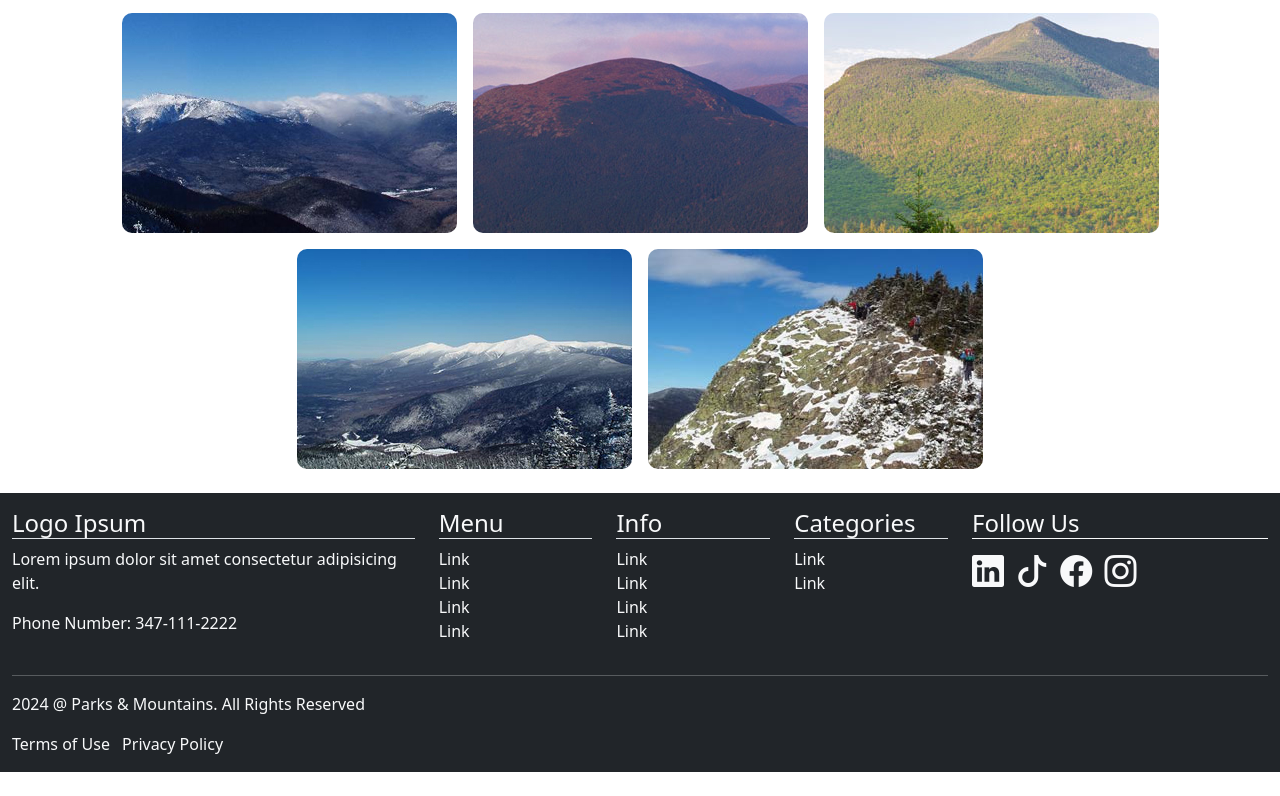
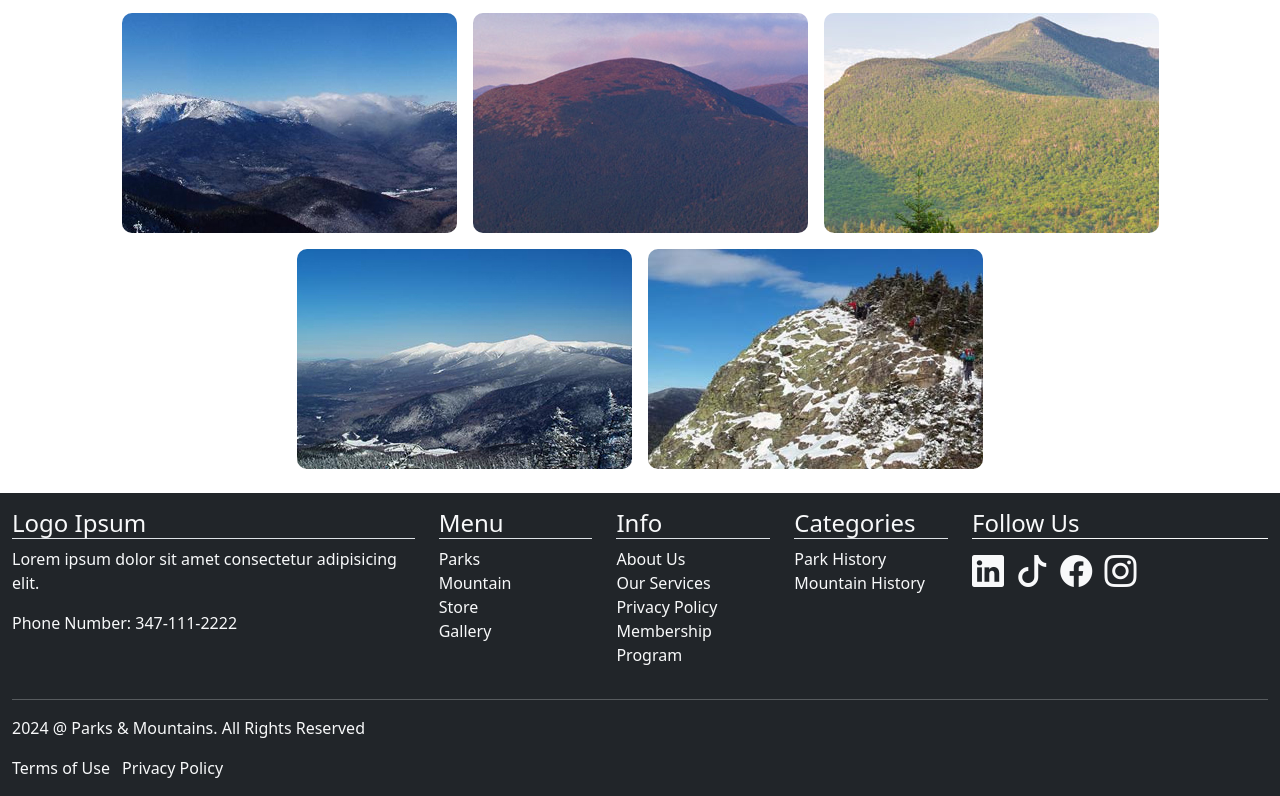
Before and after one commit to Shinji-exe/capstone2, a plain HTML site: page gallery.html in a window 1280 px wide. Shown: the part 593-1389 px from the top of the page. Before the commit the page ends 1365 px from the top, so only its background shows below. Drawn offline with nearby package versions, Linux system fonts and the light colour scheme.

Commit message:
Fixed Index.html page

```diff
--- a/gallery.html
+++ b/gallery.html
@@ -27,7 +27,7 @@
             <a class="nav-link" href="store.html">Store</a>
           </li>
           <li class="nav-item">
-            <a class="nav-link" href="gallery.html">gallery</a>
+            <a class="nav-link active" href="gallery.html">gallery</a>
           </li>
           <li class="nav-item">
             <a class="nav-link" href="#">
@@ -71,44 +71,36 @@
             <h4 class="border-bottom">Menu</h4>
             <ul class="list-unstyled">
               <li>
-                <a class="text-decoration-none text-light" href="#">Link</a>
+                <a class="text-decoration-none text-light" href="#">Parks</a>
               </li>
               <li>
-                <a class="text-decoration-none text-light" href="#">Link</a>
+                <a class="text-decoration-none text-light" href="#">Mountain</a>
               </li>
               <li>
-                <a class="text-decoration-none text-light" href="#">Link</a>
+                <a class="text-decoration-none text-light" href="#">Store</a>
               </li>
               <li>
-                <a class="text-decoration-none text-light" href="#">Link</a>
+                <a class="text-decoration-none text-light" href="#">Gallery</a>
               </li>
             </ul>
           </div>
           <div class="col text-light">
             <h4 class="border-bottom">Info</h4>
             <ul class="list-unstyled">
-              <li>
-                <a class="text-decoration-none text-light" href="#">Link</a>
-              </li>
-              <li>
-                <a class="text-decoration-none text-light" href="#">Link</a>
-              </li>
-              <li>
-                <a class="text-decoration-none text-light" href="#">Link</a>
-              </li>
-              <li>
-                <a class="text-decoration-none text-light" href="#">Link</a>
-              </li>
+              <li>About Us</li>
+              <li>Our Services</li>
+              <li>Privacy Policy</li>
+              <li>Membership Program</li>
             </ul>
           </div>
           <div class="col text-light">
             <h4 class="border-bottom">Categories</h4>
             <ul class="list-unstyled">
               <li>
-                <a class="text-decoration-none text-light" href="#">Link</a>
+                <a class="text-decoration-none text-light" href="#">Park History</a>
               </li>
               <li>
-                <a class="text-decoration-none text-light" href="#">Link</a>
+                <a class="text-decoration-none text-light" href="#">Mountain History</a>
               </li>
               <!-- <li>
                 <a href="#">Link</a>
--- a/styles/customs.css
+++ b/styles/customs.css
@@ -2,8 +2,15 @@
     margin: 10px;
 } */
 
+
 html {
   scroll-behavior: smooth;
+  height: 100%;
+}
+
+body{
+  width: 100%;
+overflow-x: hidden;
 }
 
 .back1 {
@@ -29,6 +36,7 @@ html {
    background-position: center;
    background-repeat: no-repeat;
    background-size: cover; */
+   overflow: hidden;
 }
 
 .theMainMountain {
@@ -37,9 +45,10 @@ html {
 
 .theMainStorePage {
   padding-top: 5rem;
+  /* flex: 1; */
 }
 
-.theMainGallery{
+.theMainGallery {
   padding-top: 5rem;
 }
 
@@ -97,7 +106,7 @@ transform: scale(1.1);
     align-items: center;
     position: fixed;
     top: 0;
-    right: -400px;
+    right: -500px;
     height: 100vh;
     width: 200px;
     background-color: white;
@@ -120,7 +129,7 @@ transform: scale(1.1);
     margin-top: 5px;
   }
 
-  #textPlacement{
+  #textPlacement {
     margin: 0 auto;
     display: flex;
     justify-content: center;
@@ -163,24 +172,21 @@ transform: scale(1.1);
   transform: scale(1.05);
 }
 
-
-
-  footer{
-
+footer {
+  flex-shrink: 0;
 }
 
-  .center-wrapper{
+.center-wrapper {
   display: flex;
   justify-content: center;
   align-items: center;
   height: 100vh;
 }
 
-  .banner{
-
+.banner {
 }
 
-  .park-banner{
+.park-banner {
   width: 100%;
   height: 25rem;
   background-image: url("/parkandmountaingallery/a47f7b9be114eb5411b8ec660b10d914.jpg");
@@ -189,7 +195,7 @@ transform: scale(1.1);
   background-repeat: no-repeat;
 }
 
-  .mountain-banner{
+.mountain-banner {
   width: 100%;
   height: 25rem;
   background-image: url("/homeImages/4k-mountain-l3f04sogeaabr5h0.jpg");
@@ -199,7 +205,6 @@ transform: scale(1.1);
 }
 
 .c-image {
-
   height: 42rem;
   background-position: center;
   background-size: cover;
```
Also changed, not shown: checkout.html (+3 -3 lines), index.html (+4 -4 lines), mountain.html (+7 -8 lines), parks.html (+2 -2 lines), scripts/mountainData.js (+22 -0 lines), scripts/script.js (+20 -69 lines), store.html (+2 -2 lines). Lines whose indentation alone changed are shown as unchanged.
